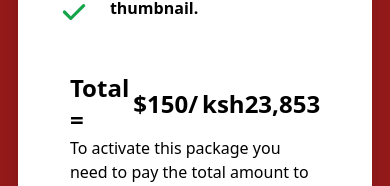
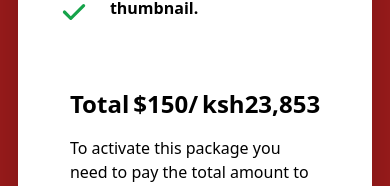
Before and after one commit to mwaniki-david/AIT-studio, a Next.js app: page /Premium in a window 390 px wide. Shown: the part 572-758 px from the top of the page. Built offline with nearby package versions, Linux system fonts and the light colour scheme.

Commit message:
little lion

```diff
--- a/app/Checkout/page.tsx
+++ b/app/Checkout/page.tsx
@@ -23,7 +23,7 @@ const page = () => {
           <div className=' flex flex-col items-center justify-center gap-8 lg:mr-[40px] md:border-l-2 border-red-800 px-7 '>
               <div className='justify-between py-5 gap-12'>
               <div className='flex lg:flex-row gap-1 items-center'>
-              <p className=' text-2xl lg:text-5xl font-bold'>Total =</p>
+              <p className=' text-2xl lg:text-5xl font-bold'>Total</p><span className='hidden lg:flex text-5xl'>=</span>
               <p className='text-2xl lg:text-5xl font-bold py-4 flex'>$50/ </p>
               <p className='text-2xl lg:text-5xl font-bold'><span className='text-2xl lg:text-5xl font-bold'>ksh</span>8,081</p>
               </div>
--- a/app/Premium/page.tsx
+++ b/app/Premium/page.tsx
@@ -23,7 +23,7 @@ const page = () => {
           <div className=' flex flex-col items-center justify-center gap-8 lg:mr-[40px] md:border-l-2 border-red-800 px-7 '>
               <div className='justify-between py-5 gap-12'>
               <div className='flex lg:flex-row gap-1 items-center'>
-              <p className=' text-2xl lg:text-4xl font-bold'>Total =</p>
+              <p className=' text-2xl lg:text-4xl font-bold'>Total</p><span className='hidden lg:flex text-5xl'>=</span>
               <p className='text-2xl lg:text-5xl font-bold py-4 flex'>$150/ </p>
               <p className='text-2xl lg:text-5xl font-bold'><span className='text-2xl font-bold'>ksh</span>23,853</p>
               </div>
--- a/app/Standard/page.tsx
+++ b/app/Standard/page.tsx
@@ -23,7 +23,7 @@ const page = () => {
           <div className=' flex flex-col items-center justify-center gap-8 lg:mr-[40px] md:border-l-2 border-red-800 px-7 '>
               <div className='justify-between py-5 gap-12'>
               <div className='flex lg:flex-row gap-1 items-center'>
-              <p className=' text-2xl lg:text-5xl font-bold'>Total</p>
+              <p className=' text-2xl lg:text-5xl font-bold'>Total</p><span className='hidden lg:flex text-5xl'>=</span>
               <p className='text-2xl lg:text-5xl font-bold py-4 flex'>$80/ </p>
               <p className='text-2xl lg:text-5xl font-bold'><span className='text-2xl font-bold'>ksh</span>12,722</p>
               </div>
```
